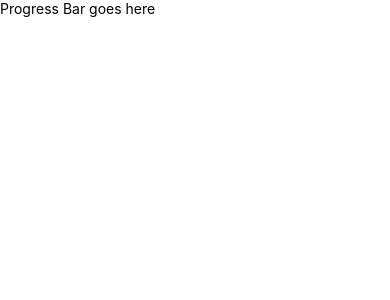
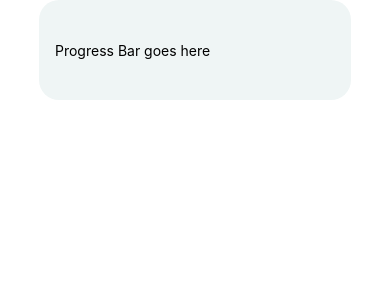
Before and after one commit to cassidypignatello/react-native-progress-bar, a React Native app: screen / in a window 390 px wide. Shown: the top 300 px of the page. Built offline with nearby package versions, Linux system fonts and the light colour scheme.

Commit message:
adds scrollbar container and initial styles

```diff
--- a/App.js
+++ b/App.js
@@ -7,17 +7,27 @@
  */
 
 import React from 'react';
-import {SafeAreaView, ScrollView} from 'react-native';
+import {SafeAreaView, ScrollView, StyleSheet} from 'react-native';
 import ProgressBar from './components/ProgressBar';
 
 const App = () => {
   return (
     <SafeAreaView>
-      <ScrollView contentInsetAdjustmentBehavior="automatic">
+      <ScrollView
+        contentInsetAdjustmentBehavior="automatic"
+        contentContainerStyle={styles.contentContainer}>
         <ProgressBar />
       </ScrollView>
     </SafeAreaView>
   );
 };
 
+const styles = StyleSheet.create({
+  contentContainer: {
+    alignItems: 'center',
+    height: '100%',
+    justifyContent: 'center',
+  },
+});
+
 export default App;
--- a/components/ProgressBar.js
+++ b/components/ProgressBar.js
@@ -1,12 +1,23 @@
 import React from 'react';
-import {View, Text} from 'react-native';
+import {StyleSheet, View, Text} from 'react-native';
 
 const ProgressBar = () => {
   return (
-    <View>
+    <View style={styles.container}>
       <Text>Progress Bar goes here</Text>
     </View>
   );
 };
 
+const styles = StyleSheet.create({
+  container: {
+    width: '80%',
+    height: 100,
+    padding: 16,
+    backgroundColor: '#EFF5F5',
+    justifyContent: 'center',
+    borderRadius: 20,
+  },
+});
+
 export default ProgressBar;
```
